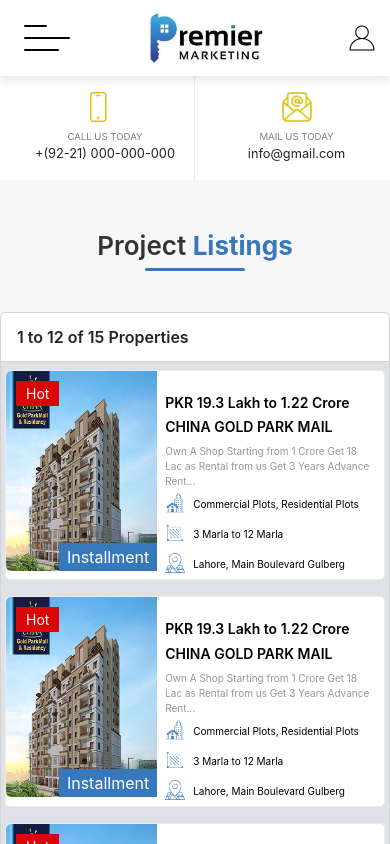
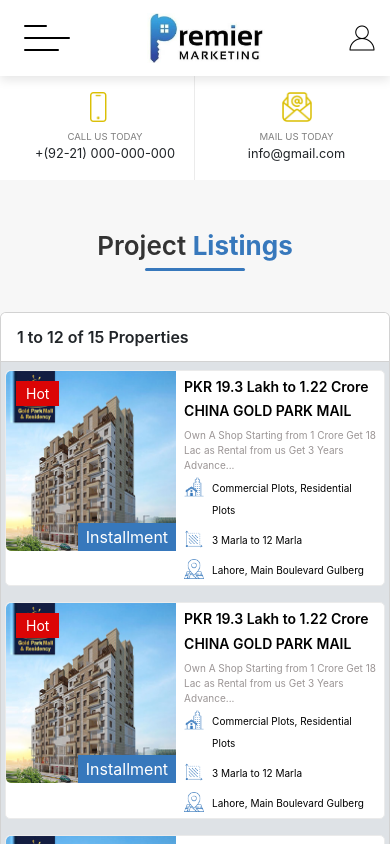
Before and after one commit to tammor006/frontend, a React (Create React App) app: page /listings in a window 390 px wide. Shown: the top 844 px of the page. Built offline with nearby package versions, Linux system fonts and the light colour scheme.

Commit message:
ninecommit

```diff
--- a/src/components/TextTruncate.js
+++ b/src/components/TextTruncate.js
@@ -1,12 +1,22 @@
 import React from "react";
-
-const TextTruncate = ({ text, wordLimit = 20 }) => {
+import { useState, useEffect } from "react";
+const TextTruncate = ({ text, wordLimit = 19 }) => {
 
   // Split text into words and limit it to 'wordLimit'
+  const [isMobile, setIsMobile] = useState(window.innerWidth < 768);
+
+  useEffect(() => {
+    const handleResize = () => {
+      setIsMobile(window.innerWidth < 768);
+    };
+
+    window.addEventListener("resize", handleResize);
+    return () => window.removeEventListener("resize", handleResize);
+  }, []);
   const truncatedText =
-    text.split(" ").length > wordLimit
+    isMobile && text.split(" ").length > wordLimit
       ? text.split(" ").slice(0, wordLimit).join(" ") + "..."
-      : text;
+      : text.split(" ").slice(0, wordLimit +25).join(" ") + "...";
 
   return <p className="list-view-description">{truncatedText}</p>;
 };
--- a/src/pages/Home.js
+++ b/src/pages/Home.js
@@ -1,9 +1,7 @@
 import React from "react";
 import HeroCarousel from "../components/HeroCarousel";
 import PropertyBrowser from "../components/PropertyBrowser";
-import Partner from "../components/Partner";
 import Feature from "../components/Feature";
-import TopCategories from "../components/TopCategories";
 import ConstructionHome from "../components/ConstructionHome";
 
 const Home = () => {
@@ -11,11 +9,10 @@
     <>
 
       <HeroCarousel />
-      <TopCategories/>
       <PropertyBrowser/>
       <Feature/>
       <ConstructionHome/>
-      <Partner/>
+
     </>
   );
 };
--- a/src/pages/PropertyListing.js
+++ b/src/pages/PropertyListing.js
@@ -163,7 +163,7 @@
                     </figure>
 
                 </li>
-                <li className="w-50 w-60 mt-4">
+                <li className="w-50 w-60 mt-2 mt-lg-4 mt-md-3 mt-sm-3">
                   <ul className="px-2">
                     <li>
                     <h5 className="list-view-heading">{product.price}</h5>
--- a/src/style.css
+++ b/src/style.css
@@ -3148,7 +3148,7 @@
   .hide-grid-button{
     display: flex;
 }
-@media (max-width: 700px) {
+@media (max-width: 768px) {
     .list-view-heading{
         font-size: 16px;
         font-weight: 600;
@@ -3160,7 +3160,7 @@
     }
     .list-view-figure{
         position:relative;
-        height:250px
+        height:230px
         }
         .list-view-icon-text{
             font-size:12px
@@ -3170,10 +3170,10 @@
             height: 20px;
           }
           .w-60{
-            width: 60% !important;
+            width: 55% !important;
           }
           .w-40{
-            width: 40% !important;
+            width: 45% !important;
           }
           .hide-grid-button{
             display: none;
@@ -3201,13 +3201,13 @@
     }
     .list-view-figure{
         position:relative;
-        height:200px
+        height:180px
         }
         .w-60{
-            width: 60% !important;
+            width: 55% !important;
           }
           .w-40{
-            width: 40% !important;
+            width: 45% !important;
           }
 }
 
```
